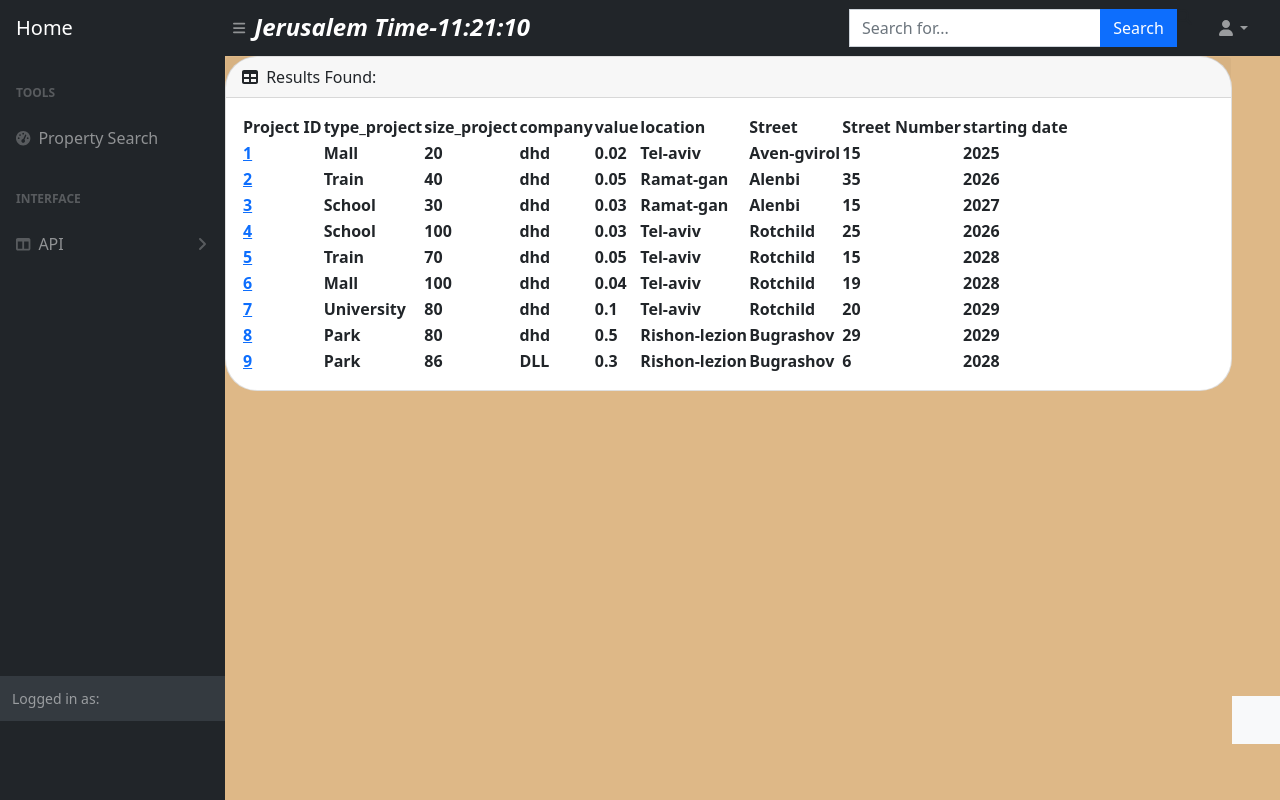
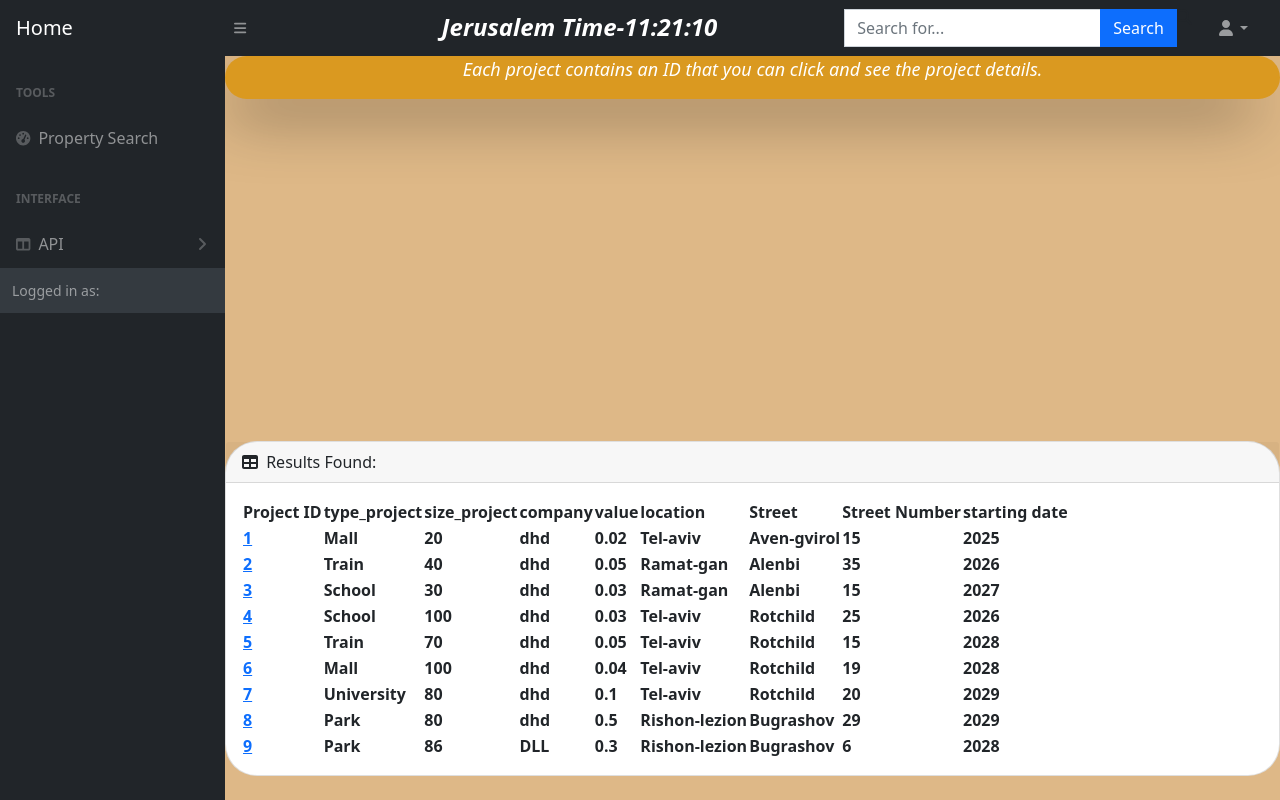
Before and after one commit to MoshikZiyoni/Django-Real-Estate, a Django app: page /property/all-projects/ in a window 1280 px wide. Run offline with Django 4.2, Linux system fonts and the light colour scheme; data comes from the database, SQL or seed files in the repository; lists and menus that the app fills with data are empty; some libraries are stand-ins or nearby versions.

Commit message:
new style

```diff
--- a/property/templates/Ramat-gan.html
+++ b/property/templates/Ramat-gan.html
@@ -2,8 +2,8 @@
 {% extends 'base.html' %}
 {% block content %}
 
-<div class="text" style="color: white; font-size: large; font-style: oblique; font-weight: 400; background-color: rgb(218, 153, 32); border-radius: 10em; box-shadow:-11px 24px 62px -13px rgba(0,0,0,0.69) ; text-align:start ; position: fixed;bottom: 20px;width: 100%;" >
-    <p style="font-size:x-large ;" >Each property contains an ID that you can click and see the future price depending on the investment range.</p>
+<div class="text" style="color: white; font-size: large; font-style: oblique; font-weight: 400; background-color: rgb(218, 153, 32); border-radius: 10em; box-shadow:-11px 24px 62px -13px rgba(0,0,0,0.69) ; text-align:center; position:static;width: 100%;" >
+    <p style="font-size:large ;" >Each property contains an ID that you can click and see the future price depending on the investment range.</p>
   </div>
    <div class="card mb-4">
 
--- a/property/templates/projects.html
+++ b/property/templates/projects.html
@@ -2,7 +2,9 @@
 {% extends 'base.html' %}
 {% block content %}
 
-
+<div class="text" style="color: white; font-size: large; font-style: oblique; font-weight: 400; background-color: rgb(218, 153, 32); border-radius: 10em; box-shadow:-11px 24px 62px -13px rgba(0,0,0,0.69) ; text-align:center; position:static;width: 100%;" >
+    <p style="font-size:large ;" >Each project contains an ID that you can click and see the project details.</p>
+  </div>
    <div class="card mb-4">
 
      <div class="card-header">
@@ -27,20 +29,6 @@
 
                  </tr>
              </thead>
-             <!-- <tfoot>
-                 <tr>
-                   <th>Property Number</th>
-                     <th>rooms</th>
-                     <th>floor</th>
-                     <th>Property Type</th>
-                     <th>Square meters</th>
-                     <th>City</th>
-                     <th>Street</th>
-                     <th>Price</th>
-                     <th>Investment range</th>
-
-                 </tr>
-             </tfoot> -->
 
              <tbody>
 
@@ -74,9 +62,7 @@
 
      </div>
  </main>
- <footer class="py-4 bg-light mt-auto">
-     <div class="container-fluid px-4">
-         <div class="d-flex align-items-center justify-content-between small">
+
 
 
 
--- a/property/templates/result.html
+++ b/property/templates/result.html
@@ -3,8 +3,9 @@
  {% load static %}
 
 <body style="background-color: burlywood">
-    <div class="text" style="color: white; font-size: large; font-style: oblique; font-weight: 400; background-color: rgb(218, 153, 32); border-radius: 10em; box-shadow:-11px 24px 62px -13px rgba(0,0,0,0.69) ; text-align: center; position: fixed;bottom: 20px;width: 100%;" >
-        <p style="font-size:25px ;" >Each property contains underneath the related project that justifies the property's future price.</p>
+
+    <div class="text" style="color: white; font-size: large; font-style: oblique; font-weight: 400; background-color: rgb(218, 153, 32); border-radius: 10em; box-shadow:-11px 24px 62px -13px rgba(0,0,0,0.69) ; text-align:center; position:static;width: 100%;" >
+        <p style="font-size: x-large;" >Each property contains underneath the related project that justifies the property's future price.</p>
       </div>
 
     <div class="card mb-4">
--- a/property/templates/rishon.html
+++ b/property/templates/rishon.html
@@ -2,8 +2,8 @@
 {% extends 'base.html' %}
 {% block content %}
 
-<div class="text" style="color: white; font-size: large; font-style: oblique; font-weight: 400; background-color: rgb(218, 153, 32); border-radius: 10em; box-shadow:-11px 24px 62px -13px rgba(0,0,0,0.69) ; text-align:start ; position: fixed;bottom: 20px;width: 100%;" >
-    <p style="font-size:x-large ;" >Each property contains an ID that you can click and see the future price depending on the investment range.</p>
+<div class="text" style="color: white; font-size: large; font-style: oblique; font-weight: 400; background-color: rgb(218, 153, 32); border-radius: 10em; box-shadow:-11px 24px 62px -13px rgba(0,0,0,0.69) ; text-align:center; position:static;" >
+    <p style="font-size:large ;" >Each property contains an ID that you can click and see the future price depending on the investment range.</p>
   </div>
    <div class="card mb-4">
 
--- a/property/templates/tlv.html
+++ b/property/templates/tlv.html
@@ -2,8 +2,8 @@
 {% extends 'base.html' %}
  {% block content %}
 
- <div class="text" style="color: white; font-size: large; font-style: oblique; font-weight: 400; background-color: rgb(218, 153, 32); border-radius: 10em; box-shadow:-11px 24px 62px -13px rgba(0,0,0,0.69) ; text-align:start ; position: fixed;bottom: 20px;width: 100%;" >
-    <p style="font-size:x-large ;" >Each property contains an ID that you can click and see the future price depending on the investment range.</p>
+ <div class="text" style="color: white; font-size: large; font-style: oblique; font-weight: 400; background-color: rgb(218, 153, 32); border-radius: 10em; box-shadow:-11px 24px 62px -13px rgba(0,0,0,0.69) ; text-align:center; position:static;bottom: 20px;width: 100%;" >
+    <p style="font-size:large ;" >Each property contains an ID that you can click and see the future price depending on the investment range.</p>
   </div>
     <div class="card mb-4">
 
--- a/property/views.py
+++ b/property/views.py
@@ -45,62 +45,65 @@
     new_form = SearchingForm(request.POST, request.FILES)
     new_form= new_form.get_form()
     found_apt = Property.objects.filter(room__lte = new_form[0],floor__lte = new_form[1],property_type__contains = new_form[2],square_meter__lte = new_form[3],location__contains = new_form[4],street__contains = new_form[5],price__lte = new_form[6]).values()
+    print(found_apt)
+    print (type(found_apt))
+    if found_apt !='QuerySet[]':
+        list_id = []
+        for apt in found_apt:
+            list_id.append(apt['id'])
 
-    list_id = []
-    for apt in found_apt:
-        list_id.append(apt['id'])
+            found_apt1 = {
+            'id':apt['id'],
+            'id1':Property.id,
+            'room':apt['room'],
+            'floor':apt['floor'],
+            'property_type':apt['property_type'],
+            'square_meter':apt['square_meter'],
+            'location':apt['location'],
+            'street':apt['street'],
+            'street_number':int(apt['street_number']),
+            'price':apt['price']
+            }
 
-        found_apt1 = {
-        'id':apt['id'],
-        'id1':Property.id,
-        'room':apt['room'],
-        'floor':apt['floor'],
-        'property_type':apt['property_type'],
-        'square_meter':apt['square_meter'],
-        'location':apt['location'],
-        'street':apt['street'],
-        'street_number':int(apt['street_number']),
-        'price':apt['price']
-        }
-
-        final_proj.append(found_apt1)
-        apt_price=apt['price']
-        found_project = Project.objects.filter(street__contains= apt['street']).values()
+            final_proj.append(found_apt1)
+            apt_price=apt['price']
+            found_project = Project.objects.filter(street__contains= apt['street']).values()
 
 
-        for proj in found_project:
-            apt['street_number']= int(apt['street_number'])
-            proj['street_number']= int(proj['street_number'])
-            if int(apt['street_number']) in range (int(proj['street_number']-15),int(proj['street_number']+1)) or int(apt['street_number']) in range (int(proj['street_number']),int(proj['street_number']+16)) :
-                our_date = proj['dates']-2022
-                if int(new_form[7])>= our_date:
+            for proj in found_project:
+                apt['street_number']= int(apt['street_number'])
+                proj['street_number']= int(proj['street_number'])
+                if int(apt['street_number']) in range (int(proj['street_number']-15),int(proj['street_number']+1)) or int(apt['street_number']) in range (int(proj['street_number']),int(proj['street_number']+16)) :
+                    our_date = proj['dates']-2022
+                    if int(new_form[7])>= our_date:
 
 
 
-                    new_price = apt_price*proj['value']
-                    apt_price = apt_price+new_price
-                    final_proj1={
-                        'final_price': apt_price,
-                        'type_project':proj['type_project'],
-                        'size_project':proj['size_project'],
-                        'company':proj['company'],
-                        'location':proj['location'],
-                        'street':proj['street'],
-                        'street_number':proj['street_number'],
-                        'dates':proj['dates'],
-                        'value':proj['value'],
-                        'years':our_date
-                        }
-                    final_proj.append(final_proj1)
+                        new_price = apt_price*proj['value']
+                        apt_price = apt_price+new_price
+                        final_proj1={
+                            'final_price': apt_price,
+                            'type_project':proj['type_project'],
+                            'size_project':proj['size_project'],
+                            'company':proj['company'],
+                            'location':proj['location'],
+                            'street':proj['street'],
+                            'street_number':proj['street_number'],
+                            'dates':proj['dates'],
+                            'value':proj['value'],
+                            'years':our_date
+                            }
+                        final_proj.append(final_proj1)
 
-        context = {
+            context = {
 
-            'final_proj':final_proj,
+                'final_proj':final_proj,
 
-        }
+            }
 
-    return render(request,'result.html',{'final_proj':final_proj,'list_id':list_id})
-
+        return render(request,'result.html',{'final_proj':final_proj,'list_id':list_id})
+    else:
+        return render(request,'index.html',{})
 
 
 
--- a/templates/base.html
+++ b/templates/base.html
@@ -46,7 +46,7 @@
         <form class="d-none d-md-inline-block form-inline ms-auto me-0 me-md-3 my-2 my-md-0" action="{% url 'property:nav_search' %} " method = POST >
             {% csrf_token %}
             <div class="input-group">
-                <div id="txt" style="color:white; font-size: x-large ; font-style: oblique; font-weight: 600 ;margin-right:25vw"></div>
+                <div id="txt" style="color:white; font-size: x-large ; font-style: oblique; font-weight: 600 ;margin-right:10vw;"></div>
                 <input class="form-control" type="text" name="search1" id= "search1" placeholder="Search for..." aria-label="Search for..." aria-describedby="btnNavbarSearch" />
                  <input type="submit" value="Search" class="btn btn-primary" id="btnNavbarSearch"  type="button"><i class="fas fa-search"></i></input>
             </div>
@@ -124,21 +124,12 @@
 
                             </nav>
                         </div>
-                        <br>
-                        <br>
-                        <br>
-                        <br>
-                        <br>
-                        <br>
-                        <br>
-                        <br>
-                        <br>
-                        <br><br><br><br><br><br><br><br>
+
 
 
 
                 <div class="sb-sidenav-footer">
-                    <div class="small">Logged in as:</div>
+                    <div class="small" >Logged in as:</div>
                     {{ user.username }}
                 </div>
             </nav>
```
